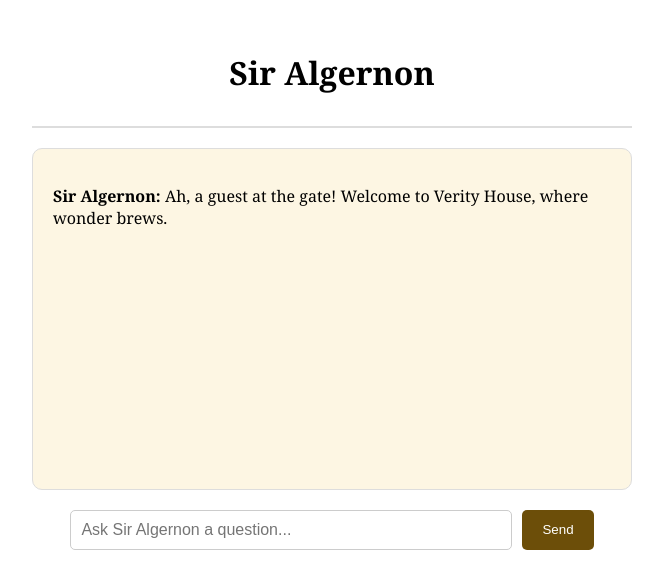
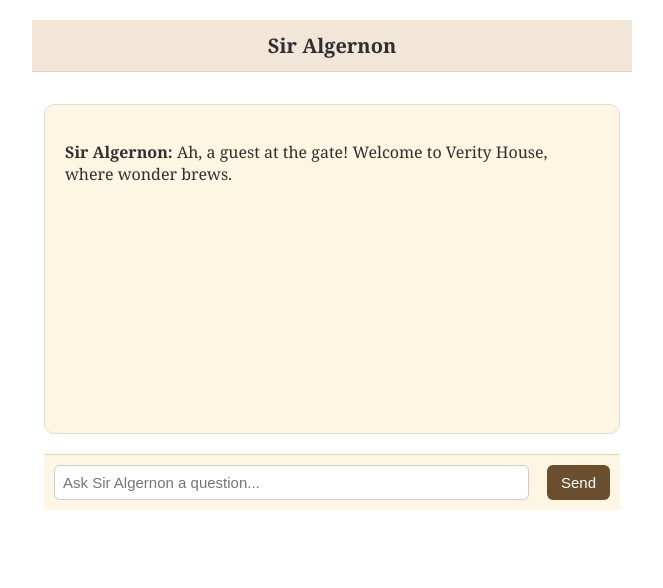
Before and after one commit to VerityHouse/sir-algernon-chat, a React (Create React App) app: page / in a window 1280 px wide. Shown: the top 588 px of the page, without its empty margins (308-971 px from the left). Built offline with nearby package versions, Linux system fonts and the light colour scheme.

Commit message:
Fix floating chatbox styling and scroll behavior

```diff
--- a/src/App.css
+++ b/src/App.css
@@ -104,3 +104,121 @@ button:hover {
 .typing-indicator span[role="img"] {
   font-size: 22px;
 }
+/* Float the entire widget */
+.chat-widget-container {
+  position: fixed;
+  bottom: 2rem;
+  right: 2rem;
+  width: 360px;
+  max-height: 90vh;
+  z-index: 9999;
+  display: flex;
+  flex-direction: column;
+  box-shadow: 0 4px 12px rgba(0, 0, 0, 0.2);
+  background: #fff9ec;
+  border-radius: 12px;
+  overflow: hidden;
+}
+
+/* App wrapper inside */
+.App {
+  display: flex;
+  flex-direction: column;
+  height: 100%;
+  font-family: Georgia, serif;
+  font-size: 16px;
+  color: #2f2f2f;
+}
+
+/* Chat header */
+.chat-header {
+  background: #f2e6d9;
+  padding: 12px;
+  text-align: center;
+  border-bottom: 1px solid #ddd2bd;
+}
+
+.chat-header h1 {
+  margin: 0;
+  font-size: 20px;
+  font-weight: bold;
+}
+
+/* Chat content */
+.chat-wrapper {
+  flex-grow: 1;
+  display: flex;
+  flex-direction: column;
+  padding: 12px;
+  overflow-y: auto;
+}
+
+/* Chat box */
+.chat-box {
+  flex-grow: 1;
+  overflow-y: auto;
+  padding-bottom: 0.5rem;
+}
+
+/* Typing indicator */
+.typing-indicator {
+  margin-top: 0.5rem;
+  font-style: italic;
+  color: #666;
+}
+
+/* Teapot dots */
+.dots span {
+  display: inline-block;
+  width: 6px;
+  height: 6px;
+  margin: 0 2px;
+  background-color: #a58a4c;
+  border-radius: 50%;
+  animation: blink 1.2s infinite ease-in-out;
+}
+
+@keyframes blink {
+  0%, 80%, 100% { opacity: 0; }
+  40% { opacity: 1; }
+}
+
+/* Input section */
+.input-box {
+  display: flex;
+  border-top: 1px solid #ddd2bd;
+  padding: 10px;
+  background: #fef6e5;
+}
+
+.input-box input {
+  flex-grow: 1;
+  padding: 8px;
+  font-size: 15px;
+  border: 1px solid #ccc;
+  border-radius: 6px;
+}
+
+.input-box button {
+  margin-left: 8px;
+  padding: 8px 14px;
+  font-size: 15px;
+  background-color: #6a4e2e;
+  color: white;
+  border: none;
+  border-radius: 6px;
+  cursor: pointer;
+}
+
+.input-box button:hover {
+  background-color: #4d351f;
+}
+
+/* Mobile-friendly */
+@media (max-width: 480px) {
+  .chat-widget-container {
+    width: 90%;
+    right: 5%;
+    bottom: 1rem;
+  }
+}
```
